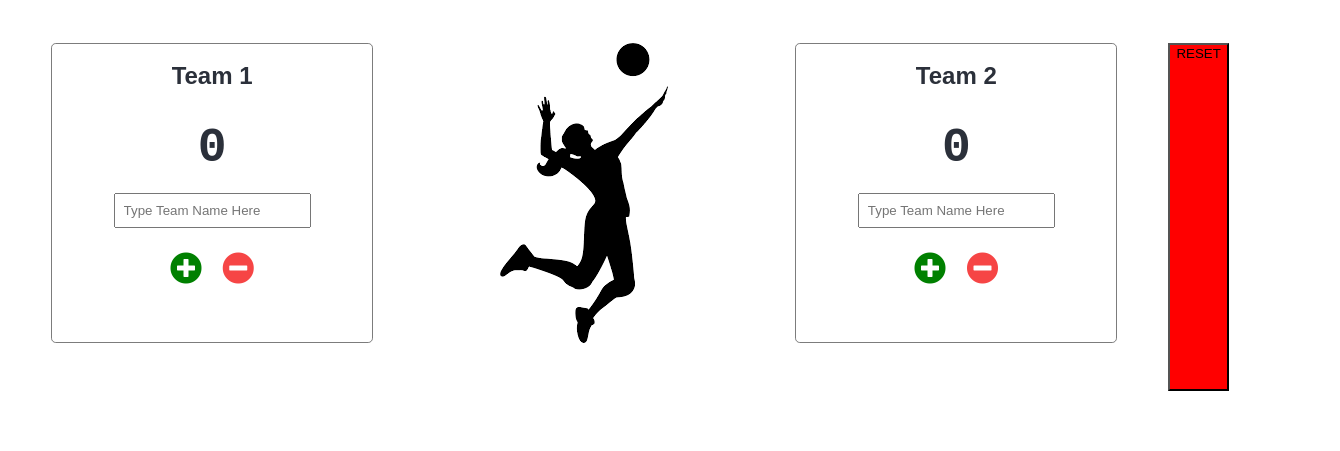
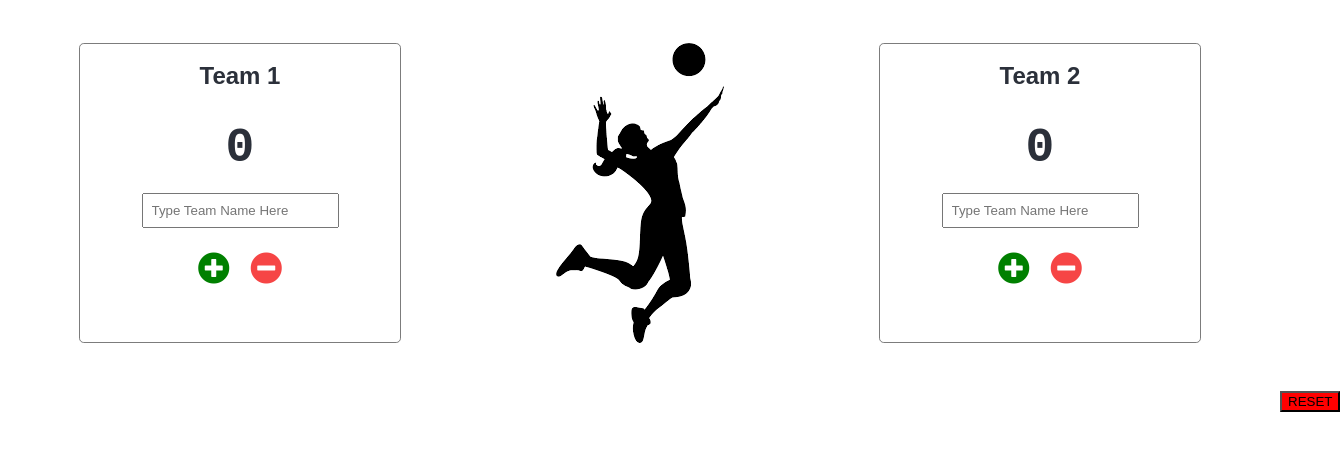
Before and after one commit to ERIKASTIGLEMAN/new-scoreboard, a website: page public/index.html in a window 1280 px wide. Shown: the part 53-504 px from the top of the page, 1340 px wide, since content can reach past the window. Drawn offline with Linux system fonts and the light colour scheme.

Commit message:
Beautiful!!!

```diff
--- a/public/screen.css
+++ b/public/screen.css
@@ -44,6 +44,7 @@ button{
   display: flex;
   flex-direction:row;
   background-color: red;
+  margin:0 100vw;
 
 }
 
```
